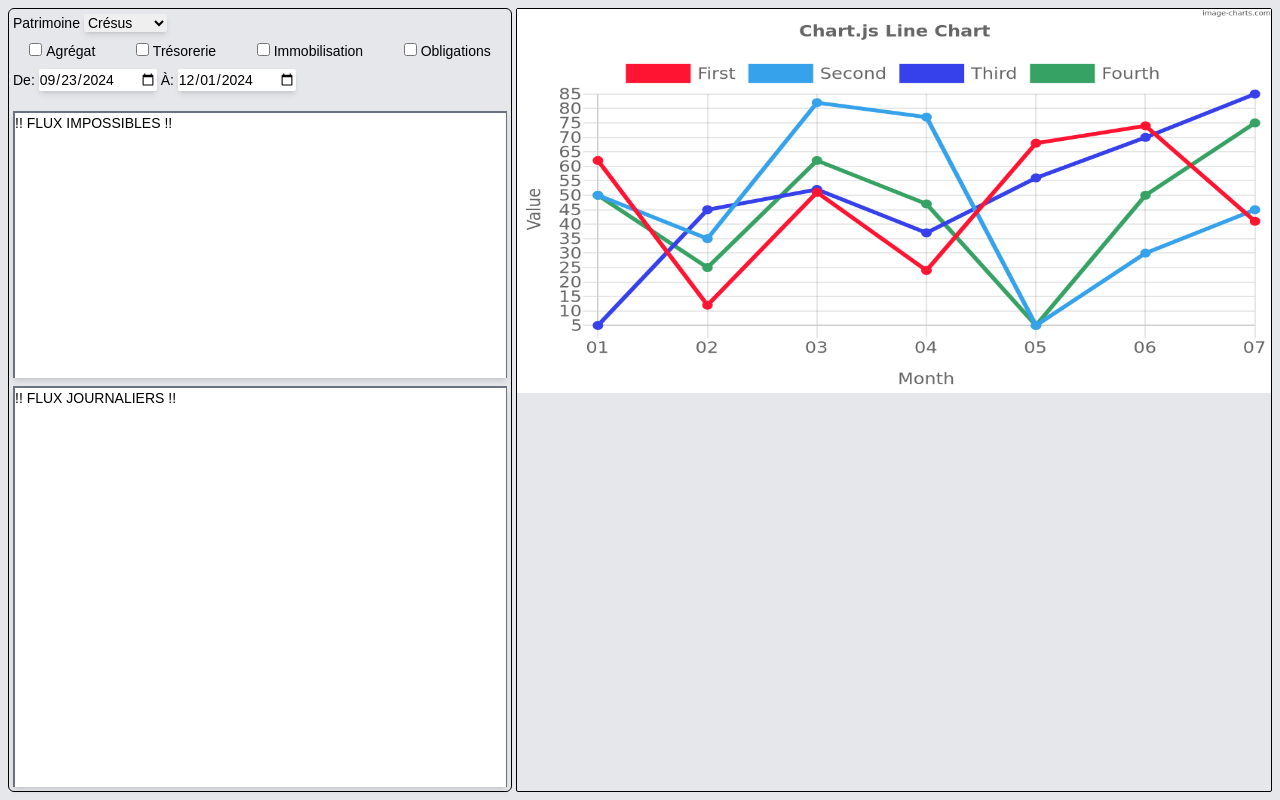
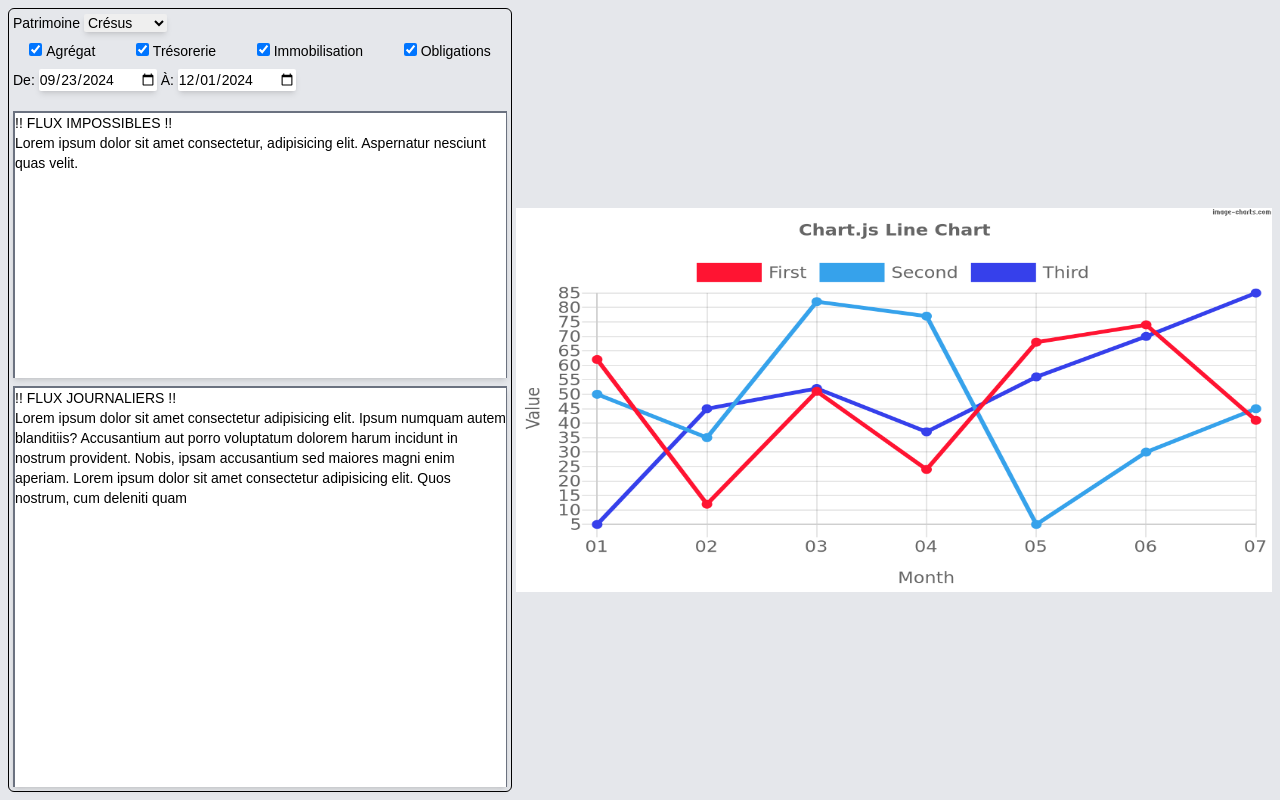
Before and after one commit to RyanIaro/patrimoine-swing-ui, a Next.js app: page / in a window 1280 px wide. Built offline with nearby package versions, Linux system fonts and the light colour scheme.

Commit message:
feat: randomize chart image

```diff
--- a/src/app/components/input.tsx
+++ b/src/app/components/input.tsx
@@ -1,4 +1,14 @@
-export default function Input() {
+export default function Input({
+  agregat,
+  tresorerie,
+  immobilisations,
+  obligations
+}: {
+  agregat: boolean,
+  tresorerie: boolean,
+  immobilisations: boolean,
+  obligations: boolean
+}) {
   return (
     <div className="flex flex-col h-28 gap-1">
       <div className="m-1">
@@ -10,19 +20,19 @@ export default function Input() {
       </div>
       <div className="flex justify-around">
         <div>
-          <input type="checkbox" name="Agrégat" id="Agrégat" />
+          <input checked={agregat} type="checkbox" name="Agrégat" id="Agrégat" />
           <label className="ml-1" htmlFor="Agrégat">Agrégat</label>
         </div>
         <div>
-          <input type="checkbox" name="Trésorerie" id="Trésorerie" />
+          <input checked={tresorerie} type="checkbox" name="Trésorerie" id="Trésorerie" />
           <label className="ml-1" htmlFor="Trésorerie">Trésorerie</label>
         </div>
         <div>
-          <input type="checkbox" name="Immobilisation" id="Immobilisation" />
+          <input checked={immobilisations} type="checkbox" name="Immobilisation" id="Immobilisation" />
           <label className="ml-1" htmlFor="Immobilisation">Immobilisation</label>
         </div>
         <div>
-          <input type="checkbox" name="Obligations" id="Obligations" />
+          <input checked={obligations} type="checkbox" name="Obligations" id="Obligations" />
           <label className="ml-1" htmlFor="Obligations">Obligations</label>
         </div>
       </div>
--- a/src/app/components/output1.tsx
+++ b/src/app/components/output1.tsx
@@ -3,9 +3,12 @@ export default function Output1() {
     <div className="flex flex-col size-full rounded-sm">
       <div className="h-2/5 border-t-2 border-r border-l-2 border-gray-500 bg-white m-1 shadow-md">
         !! FLUX IMPOSSIBLES !! <br/>
+        Lorem ipsum dolor sit amet consectetur, adipisicing elit. Aspernatur nesciunt quas velit.
       </div>
       <div className="h-3/5 border-t-2 border-r border-l-2 border-gray-500 bg-white m-1 shadow-md">
       !! FLUX JOURNALIERS !! <br/>
+      Lorem ipsum dolor sit amet consectetur adipisicing elit. Ipsum numquam autem blanditiis? Accusantium aut porro voluptatum dolorem harum incidunt in nostrum provident. Nobis, ipsam accusantium sed maiores magni enim aperiam.
+      Lorem ipsum dolor sit amet consectetur adipisicing elit. Quos nostrum, cum deleniti quam
       </div>
     </div>
   );
--- a/src/app/components/output2.tsx
+++ b/src/app/components/output2.tsx
@@ -1,9 +1,9 @@
 import Image from "next/image";
 
-export default function Output2() {
+export default function Output2({number}: {number: number}) {
   return (
     <Image
-    src={"/4.png"}
+    src={`/${number}.png`}
     alt="chart"
     fill
     />
--- a/src/app/page.tsx
+++ b/src/app/page.tsx
@@ -1,17 +1,38 @@
+"use client"
+
 import Input from "@/app/components/input"
 import Output1 from "@/app/components/output1";
 import Output2 from "@/app/components/output2";
+import { useEffect, useState } from "react";
 
 export default function Home() {
+  const [agregat, setAgregat] = useState<boolean>(true);
+  const [tresorerie, setTresorerie] = useState<boolean>(true);
+  const [immobilisation, setImmobilisation] = useState<boolean>(true);
+  const [obligations, setObligations] = useState<boolean>(true);
+  const [number, setNumber] = useState<number>(4);
+
+  useEffect(() => {
+    setNumber(Math.floor(Math.random() * 4) + 1)
+  }, [agregat, tresorerie, immobilisation, obligations])
+
+
   return (
     <>
       <div className="w-2/5 h-full flex flex-col border-black border rounded-md text-sm">
-        <Input/>
+        <Input
+          agregat={agregat}
+          tresorerie={tresorerie}
+          immobilisations={immobilisation}
+          obligations={obligations}
+        />
         <Output1/>
       </div>
-      <div className="w-3/5 h-full border-black border rounded-sm">
+      <div className="flex flex-col justify-center w-3/5 h-full rounded-md">
         <div className="w-full h-[384px] relative">
-          <Output2/>
+          <Output2
+          number={number}
+          />
         </div>
       </div>
     </>
```
